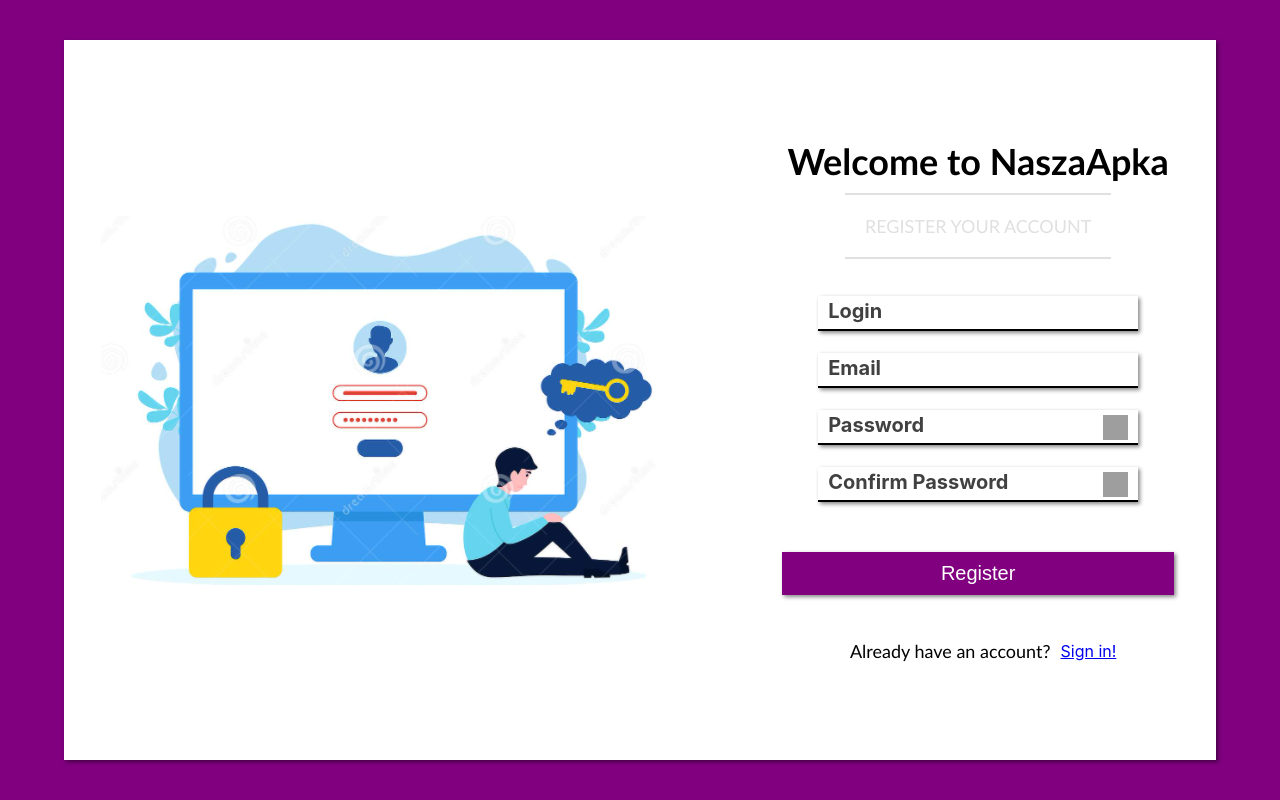
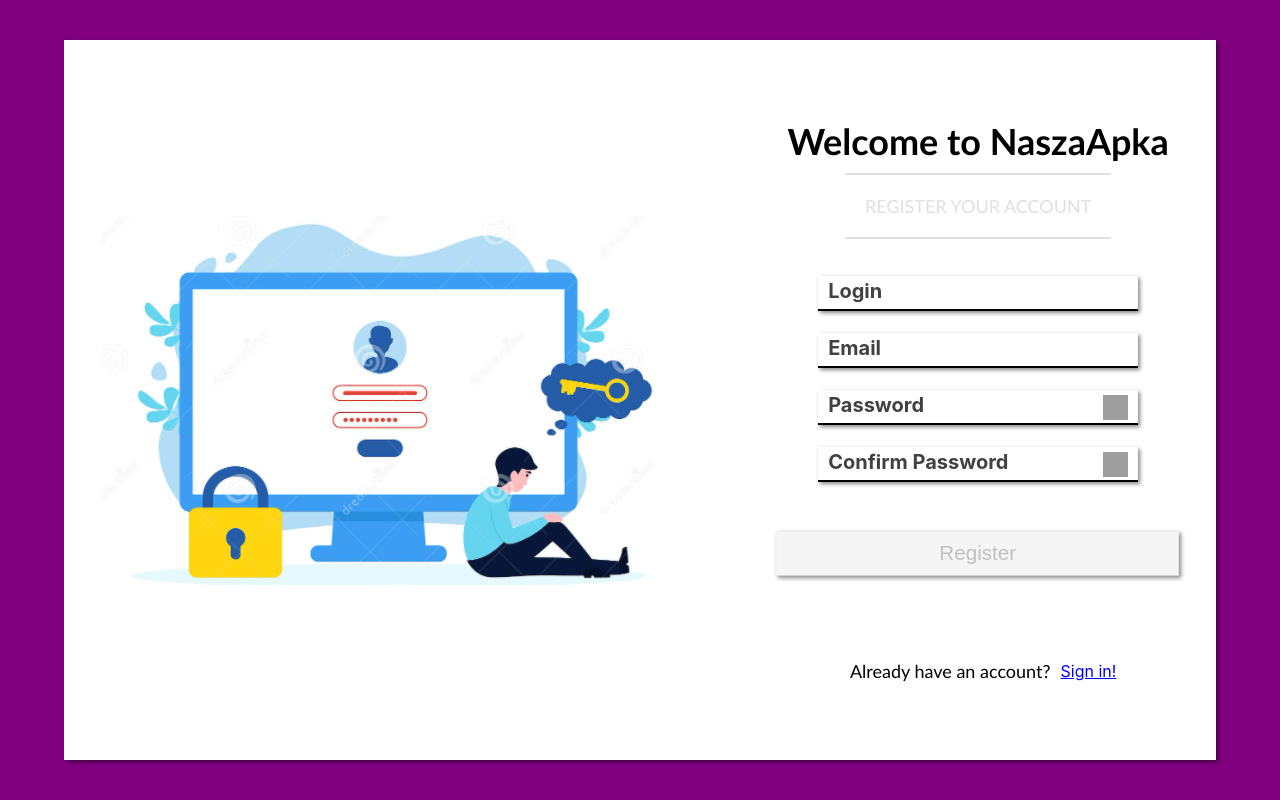
Before and after one commit to adampolek/BAS_frontend, a React (Create React App) app in the folder frontend/: page /register in a window 1280 px wide. Built offline with nearby package versions, Linux system fonts and the light colour scheme; grey boxes are pictures that could not be loaded.

Commit message:
Disabling buttons

```diff
--- a/frontend/src/views/Login.js
+++ b/frontend/src/views/Login.js
@@ -1,4 +1,4 @@
-import React, { useState } from 'react';
+import React, {useState} from 'react';
 import JAMButton from '../components/JAMButton';
 import JAMCol from '../components/JAMCol';
 import JAMInput from '../components/JAMInput';
@@ -31,7 +31,7 @@ const Login = (props) => {
         }).then(res => {
             const token = res.data;
             localStorage.setItem('token', JSON.stringify('Bearer ' + token.jwttoken));
-            API.get('bas/user/role', { headers: { Authorization: JSON.parse(localStorage.getItem('token')) } })
+            API.get('bas/user/role', {headers: {Authorization: JSON.parse(localStorage.getItem('token'))}})
                 .then(res => {
                     localStorage.setItem('role', JSON.stringify((res.data)));
                     document.location.href = "/";
@@ -39,55 +39,58 @@ const Login = (props) => {
                 });
         })
     };
+    let disabled = username.length === 0 || password.length === 0;
     return (
-        <JAMRow style={{ height: "100%", width: "100%", position: "absolute", backgroundColor: "purple" }}>
+        <JAMRow style={{height: "100%", width: "100%", position: "absolute", backgroundColor: "purple"}}>
             <JAMPanel width={"100%"} height={"100%"} backgroundColor={"purple"}>
                 <JAMPanel width={"90%"} height={"90%"} maxWidth={"1300px"} backgroundColor={"white"} minWidth='400px'>
                     <JAMCol>
                         <JAMRow>
-                            <JAMLabel style={{ padding: "10px" }} caption='Welcome Back' header />
+                            <JAMLabel style={{padding: "10px"}} caption='Welcome Back' header/>
                         </JAMRow>
                         <JAMRow>
-                            <JAMLine />
-                            <JAMLabel style={{ padding: "20px" }} caption='LOGIN WITH USERNAME' color='#E0E0E0' />
-                            <JAMLine />
+                            <JAMLine/>
+                            <JAMLabel style={{padding: "20px"}} caption='LOGIN WITH USERNAME' color='#E0E0E0'/>
+                            <JAMLine/>
                         </JAMRow>
-                        <JAMInput caption='Login or Email' width="300px" value={username}
+                        <JAMInput caption='Login' width="300px" value={username}
                                   onChange={(e) => setUsername(e.target.value)}
                                   onKeyPress={e => {
-                                if (e.key === 'Enter') {
+                                      if (e.key === 'Enter' && !disabled) {
                                           setUsername(e.target.value)
                                           login()
                                       }
-                              }} />
+                                  }}/>
                         <JAMInput caption='Password' width="300px" type='password' value={password}
                                   onChange={(e) => setPassword(e.target.value)}
                                   onKeyPress={e => {
-                                if (e.key === 'Enter') {
+                                      if (e.key === 'Enter' && !disabled) {
                                           setPassword(e.target.value)
                                           login()
                                       }
-                              }} />
-                        <JAMRow float='left' style={{ width: '100%' }}>
+                                  }}/>
+                        <JAMRow float='left' style={{width: '100%'}}>
                             <JAMCheckbox caption="Keep me logged in" width='100%' checked={rememberMe}
-                                onClick={() => setRememberMe(!rememberMe)} />
+                                         onClick={() => setRememberMe(!rememberMe)}/>
                         </JAMRow>
-                        <JAMRow style={{ width: "100%", paddingTop: "20px" }}>
-                            <JAMButton value='Log in' width={"100%"} onClick={() => login()} />
+                        <JAMRow style={{width: "100%", paddingTop: "20px"}}>
+                            <JAMButton value='Log in' width={"100%"}
+                                       disabled={disabled}
+                                       onClick={() => login()}/>
                         </JAMRow>
                         <JAMRow>
-                            <JAMLink href='/login/forgot' caption='Forgot password?' />
+                            <JAMLink href='/login/forgot' caption='Forgot password?'/>
                         </JAMRow>
                         <JAMRow>
-                            <JAMLoader show={isLoading} />
+                            <JAMLoader show={isLoading}/>
                         </JAMRow>
-                        <JAMRow style={{ paddingTop: "40px" }}>
-                            <JAMLabel style={{ padding: "10px" }} caption="Don't have an account yet?" />
-                            <JAMLink href='/register' caption='Sign in!' />
+                        <JAMRow style={{paddingTop: "40px"}}>
+                            <JAMLabel style={{padding: "10px"}} caption="Don't have an account yet?"/>
+                            <JAMLink href='/register' caption='Sign up!'/>
                         </JAMRow>
                     </JAMCol>
                     <JAMCol>
-                        <JAMImage icon={logo} note='Login icon' />
+                        <JAMImage icon={logo} note='Login icon'/>
                     </JAMCol>
                 </JAMPanel>
             </JAMPanel>
--- a/frontend/src/views/Register.js
+++ b/frontend/src/views/Register.js
@@ -9,6 +9,7 @@ import JAMLabel from '../components/JAMLabel';
 import logo from '../resources/login_background.png'
 import React, {useState} from 'react';
 import API from "../api/API";
+import JAMLoader from "../components/JAMLoader";
 
 const Register = (props) => {
 
@@ -58,6 +59,9 @@ const Register = (props) => {
         }
     }
 
+    let disabled = showErrorUsername || showErrorEmail || showErrorPassword || showErrorConfirmPassword
+        || username.length === 0 || email.length === 0
+        || password.length === 0 || confirmPassword.length === 0;
     return (
         <JAMRow style={{height: "100%", width: "100%", position: "absolute", backgroundColor: "purple"}}>
             <JAMPanel width={"100%"} height={"100%"} backgroundColor={"purple"}>
@@ -85,11 +89,11 @@ const Register = (props) => {
                                 setShowErrorUsername(false);
                             }
                         }} onKeyPress={e => {
-                            if (e.key === 'Enter') {
+                            if (e.key === 'Enter' && !disabled) {
                                 setUsername(e.target.value)
                                 register()
                             }
-                          }} />
+                        }}/>
                         <JAMInput caption='Email' width="300px" type='email' showError={showErrorEmail}
                                   error={showErrorEmailString} value={email} onChange={(e) => {
                             setEmail(e.target.value)
@@ -102,11 +106,11 @@ const Register = (props) => {
                                 setShowErrorEmail(false);
                             }
                         }} onKeyPress={e => {
-                            if (e.key === 'Enter') {
+                            if (e.key === 'Enter' && !disabled) {
                                 setEmail(e.target.value)
                                 register()
                             }
-                          }} />
+                        }}/>
                         <JAMInput caption='Password' width="300px" onInput={(e) => {
                             const re = /^.*(?=.{8,})(?=.*[a-z])(?=.*[A-Z])(?=.*\d)(?=.*\W).*$/;
                             if (e.target.value.length < 8) {
@@ -122,11 +126,11 @@ const Register = (props) => {
                                   error={showErrorPasswordString} onChange={(e) => {
                             setPassword(e.target.value)
                         }} onKeyPress={e => {
-                            if (e.key === 'Enter') {
+                            if (e.key === 'Enter' && !disabled) {
                                 setPassword(e.target.value)
                                 register()
                             }
-                          }} type='password'/>
+                        }} type='password'/>
                         <JAMInput caption='Confirm Password' width="300px" value={confirmPassword}
                                   showError={showErrorConfirmPassword}
                                   error={showErrorConfirmPasswordString} onChange={(e) => {
@@ -139,18 +143,23 @@ const Register = (props) => {
                                 setShowErrorConfirmPassword(false);
                             }
                         }} onKeyPress={e => {
-                            if (e.key === 'Enter') {
+                            if (e.key === 'Enter' && !disabled) {
                                 setConfirmPassword(e.target.value)
                                 register()
                             }
-                          }} type='password'/>
+                        }} type='password'/>
                         <JAMRow float='left' width='100%'>
                         </JAMRow>
                         <JAMRow style={{width: "100%", paddingTop: "40px"}}>
-                            <JAMButton value='Register' width={"100%"} onClick={() => {
-                                console.log("Halko");
-                                register();
-                            }}/>
+                            <JAMButton value='Register' width={"100%"}
+                                       disabled={disabled}
+                                       onClick={() => {
+                                           console.log("Halko");
+                                           register();
+                                       }}/>
+                        </JAMRow>
+                        <JAMRow>
+                            <JAMLoader show={isLoading} />
                         </JAMRow>
                         <JAMRow style={{paddingTop: "30px"}}>
                             <JAMLabel style={{padding: "10px"}} caption='Already have an account?'/>
```
Lines whose indentation alone changed are shown as unchanged.
